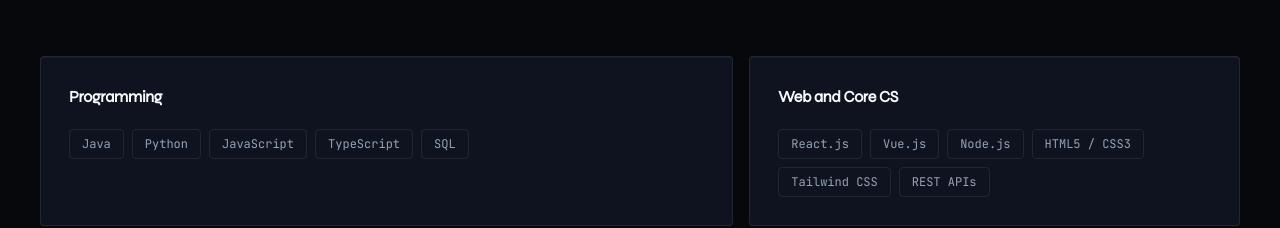
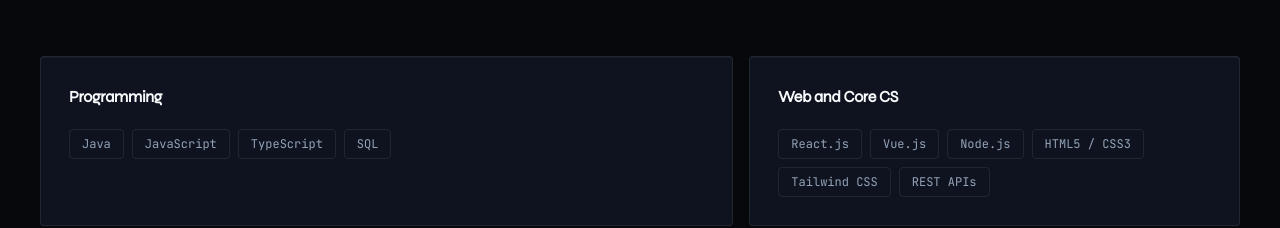
Before and after one commit to 0535MANIDEEP/manideepdaram, a React (Vite) app in the folder client/: page / in a window 1280 px wide. Shown: the part 3640-3868 px from the top of the page. Built offline with nearby package versions, Linux system fonts and the light colour scheme; no server answers.

Commit message:
fix: keep the skills list honest with the resume

```diff
--- a/client/src/data/content.js
+++ b/client/src/data/content.js
@@ -193,7 +193,7 @@ export const skills = {
   categories: [
     {
       name: 'Programming',
-      items: ['Java', 'Python', 'JavaScript', 'TypeScript', 'SQL'],
+      items: ['Java', 'JavaScript', 'TypeScript', 'SQL'],
     },
     {
       name: 'Web and Core CS',
```
